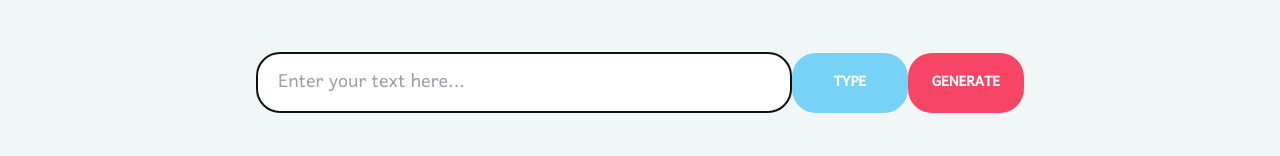
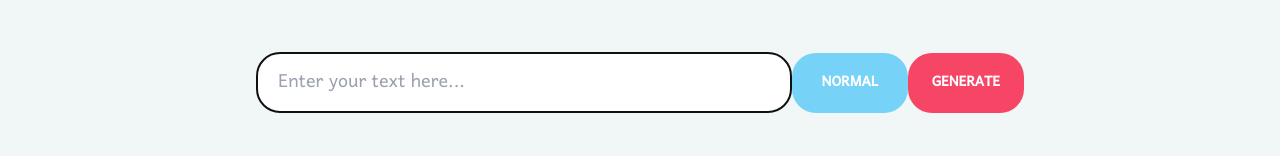
Before and after one commit to pbegovac/flickpic, a React (Create React App) app: page / in a window 1280 px wide. Shown: the part 256-412 px from the top of the page. Built offline with nearby package versions, Linux system fonts and the light colour scheme.

Commit message:
Sending values to data object on submit

```diff
--- a/src/components/Generator/Dropdown.js
+++ b/src/components/Generator/Dropdown.js
@@ -17,18 +17,23 @@ const Dropdown = ({ addType }) => {
       <DropdownButton
         className="bg-themeBlue dropdownbuttons"
         onClick={dropdownHandler}
-        children={"TYPE"}
+        children={"NORMAL"}
       />
       {dropdownIsShown && (
         <div className="absolute flex flex-col">
           <DropdownButton
-            className="bg-themeYellow dropdownbuttons"
+            className="bg-themeRed dropdownbuttons"
             children={"CARTOON"}
             onClick={addType}
           />
           <DropdownButton
-            className="bg-themeRed dropdownbuttons"
+            className="bg-themeYellow dropdownbuttons"
             children={"COMIC"}
+            onClick={addType}
+          />
+          <DropdownButton
+            className="bg-themeBlue dropdownbuttons"
+            children={"LINKEDIN"}
             onClick={addType}
           />
         </div>
--- a/src/components/Generator/DropdownButtons.js
+++ b/src/components/Generator/DropdownButtons.js
@@ -1,6 +1,11 @@
 const DropdownButton = ({ onClick, children, className }) => {
   return (
-    <button type="button" className={className} onClick={onClick}>
+    <button
+      name="typeValue"
+      type="button"
+      className={className}
+      onClick={onClick}
+    >
       {children}
     </button>
   );
--- a/src/components/Generator/GenerateImage.js
+++ b/src/components/Generator/GenerateImage.js
@@ -8,7 +8,6 @@ import Dropdown from "./Dropdown";
 
 const GenerateImage = ({ onSubmit }) => {
   const [areImagesShown, setImagesAreShown] = useState(false);
-  const [inputTextValue, setInputTextValue] = useState("");
   const [errorIsShown, setErrorIsShown] = useState(false);
   const [loading, setLoading] = useState(false);
   const [data, setData] = useState({
@@ -19,7 +18,7 @@ const GenerateImage = ({ onSubmit }) => {
   const submitHandler = (e) => {
     e.preventDefault();
 
-    if (inputTextValue === "") {
+    if (data.valueText === "") {
       setErrorIsShown(true);
       setImagesAreShown(false);
       return;
@@ -36,10 +35,6 @@ const GenerateImage = ({ onSubmit }) => {
     onSubmit(data);
   };
 
-  const getType = (e) => {
-    setData({ valueText: inputTextValue, typeValue: e.target.innerHTML });
-  };
-
   return (
     <div className="h-full flex flex-col justify-start items-center pt-10 ">
       <h2 className="text-textBlack font-bold text-5xl text-center leading-snug pb-10 px-80">
@@ -52,12 +47,19 @@ const GenerateImage = ({ onSubmit }) => {
       >
         <div className="w-full flex justify-between items-center">
           <input
+            name="valueText"
             className="w-70 py-2 h-full text-inputTextColor text-2xl font-Harmattan rounded-3xl pl-5 outline-0 border-2 border-textBlack"
             type="text"
             placeholder="Enter your text here..."
-            onChange={(e) => setInputTextValue(e.target.value)}
+            onChange={(e) =>
+              setData({ ...data, [e.target.name]: e.target.value })
+            }
           />
-          <Dropdown addType={getType} />
+          <Dropdown
+            addType={(e) => {
+              setData({ ...data, [e.target.name]: e.target.innerHTML });
+            }}
+          />
           <button className="bg-themeRed py-4 px-6 rounded-3xl text-lg font-Harmattan text-white hover:opacity-80 font-bold">
             GENERATE
           </button>
--- a/src/components/Generator/Images.js
+++ b/src/components/Generator/Images.js
@@ -10,7 +10,6 @@ const Images = ({ src, alt }) => {
   const scaleDown = () => {
     setImagesScaledUp(false);
   };
-
   return (
     <div className="w-50">
       <div className="w-full flex flex-col justify-end items-center">
@@ -26,7 +25,6 @@ const Images = ({ src, alt }) => {
           </button>
         </div>
       </div>
-
       {areImagesScaledUp && (
         <div
           onClick={scaleDown}
```
